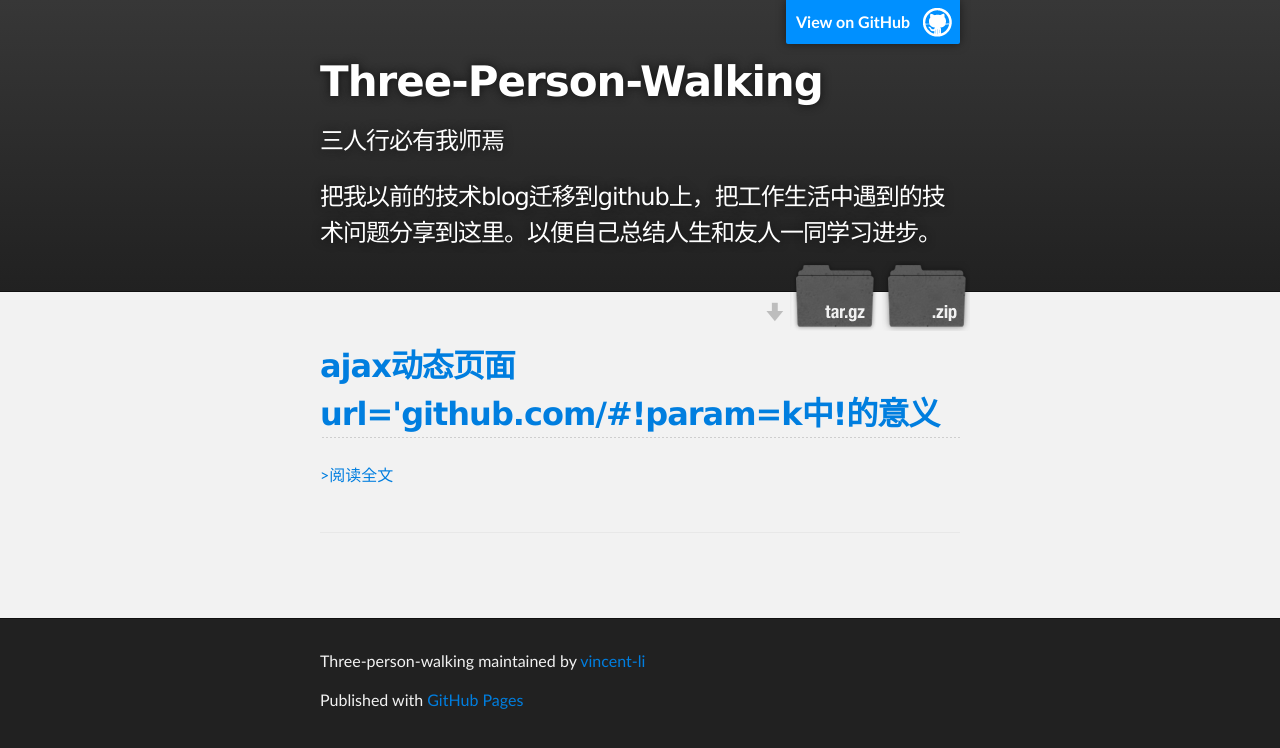
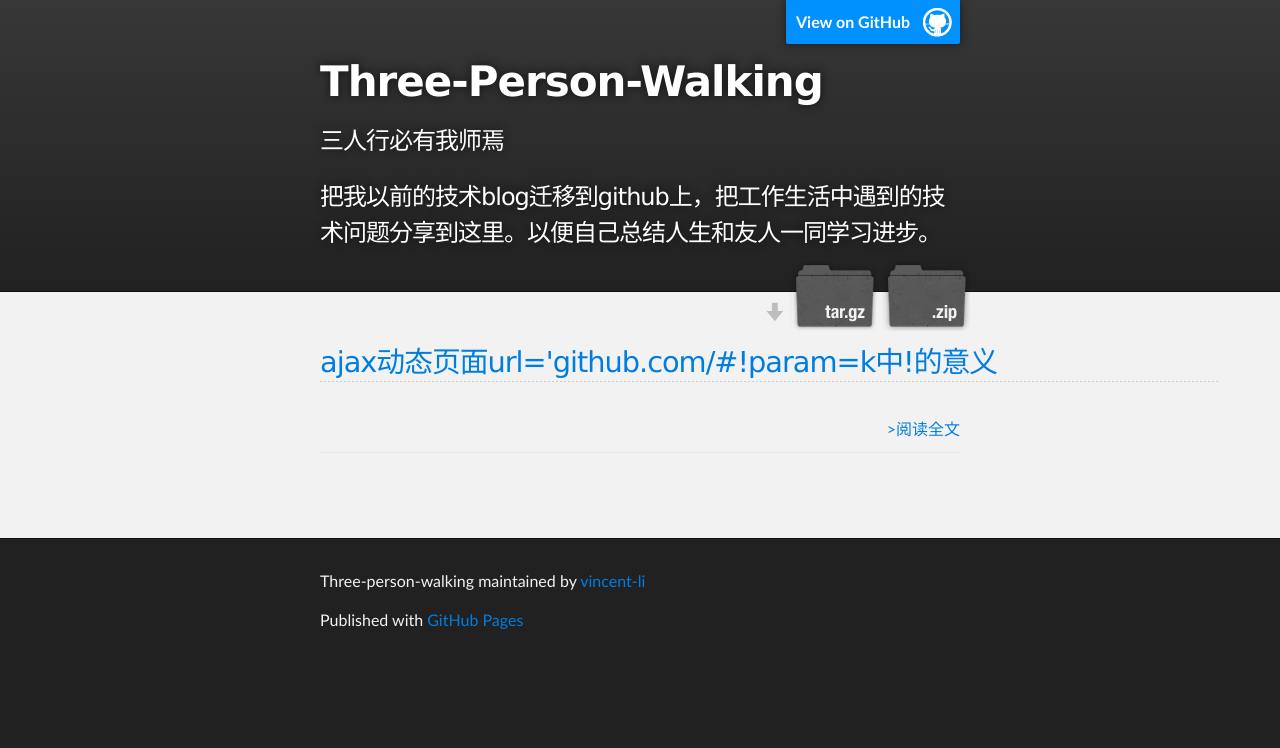
Before and after one commit to vincent-li/three-person-walking, a Jekyll site: the page built from index.html, in a window 1280 px wide. Shown: the top 748 px of the page. Built offline with Jekyll 4.4.1, drawn with Linux system fonts in a browser that asks for light colours; Markdown is read by kramdown in place of the engine named in the settings.

Commit message:
css改动

```diff
--- a/stylesheets/stylesheet.css
+++ b/stylesheets/stylesheet.css
@@ -123,11 +123,6 @@
   -o-transition: text-shadow 0.5s ease;
   -ms-transition: color 0.5s ease;
   -ms-transition: text-shadow 0.5s ease;
-}
-
-#main_content a:hover {
-  color: #0069ba;
-  text-shadow: #0090ff 0px 0px 2px;
 }
 
 footer a:hover {
--- a/stylesheets/three.css
+++ b/stylesheets/three.css
@@ -5,7 +5,7 @@
     position: relative;
 }
 
-#content h2.title, #content h1 {
+#main_content h2.title, #content h1 {
     color: #333;
     font-size: 1.8em;
     line-height: 2.1em;
@@ -16,7 +16,7 @@
     width: 900px;
 }
 
-#content .post .date {
+#main_content .post .date {
     font-size: 0.85em;
     padding-right: 5px;
     position: absolute;
@@ -24,7 +24,7 @@
     right: 5px;
 }
 
-#content .read_more {
+#main_content .read_more {
     display: inline-block;
     padding: 10px 0;
     float: right;
```
